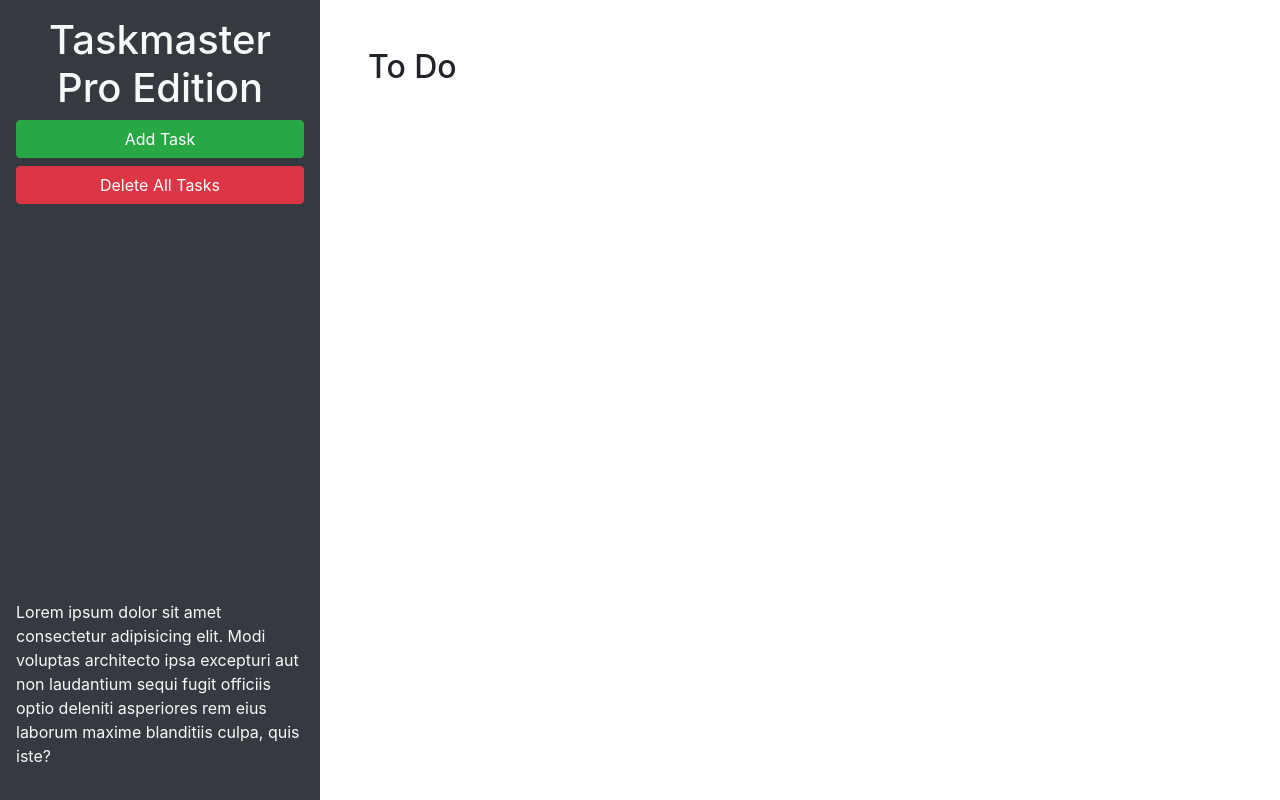
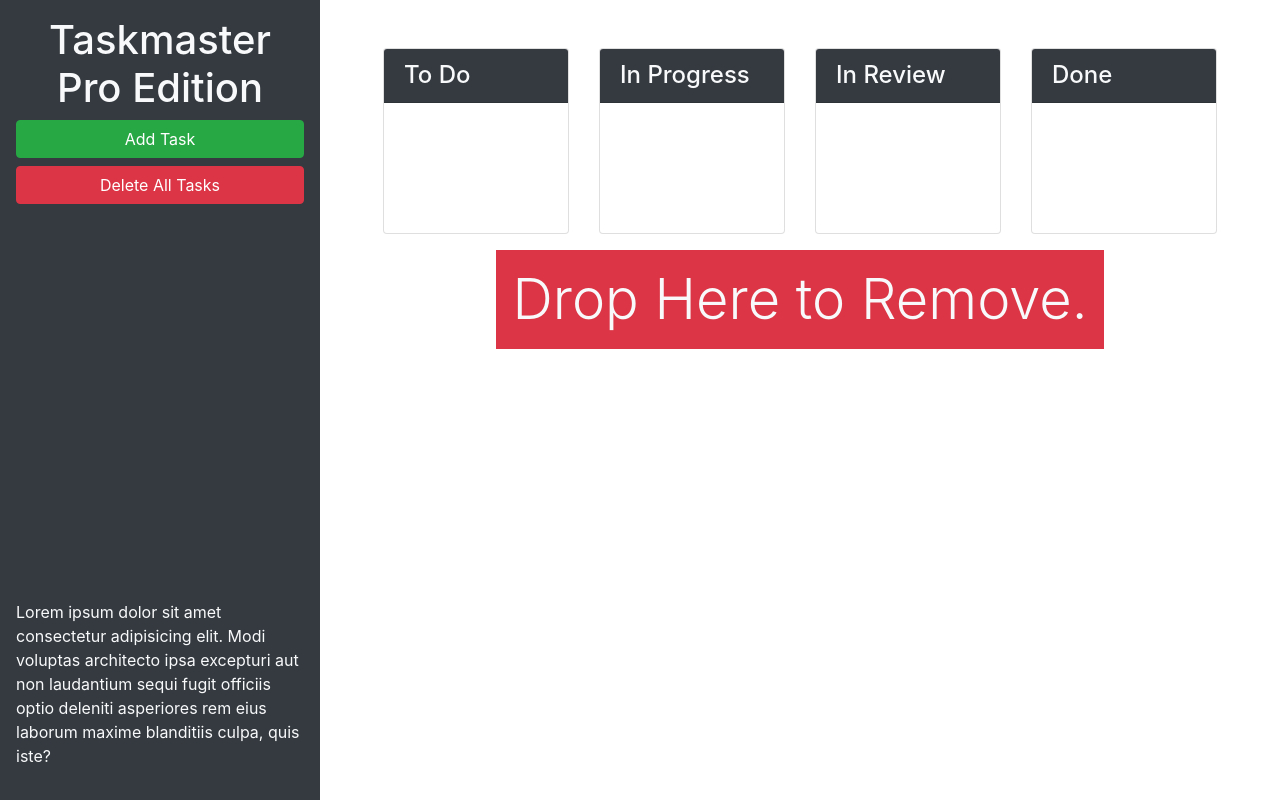
Before and after one commit to Beetl3bard/taskmaster-pro, a plain HTML site: page index.html in a window 1280 px wide. Drawn offline with nearby package versions, Linux system fonts and the light colour scheme.

Commit message:
add bootstrap functionality

```diff
--- a/index.html
+++ b/index.html
@@ -13,23 +13,63 @@
 <body>
 
   <div class="row min-vh-100 no-gutters">
-    <header class="col-12 col-lg-3 bg-dark text-light d-flex flex-column p-4 p-lg-3">
+    <header class="col-12 col-lg-3 bg-dark text-light sticky-top d-flex flex-column p-4 p-lg-3">
       <h1 class="text-center">Taskmaster Pro Edition</h1>
       <button id="create-task" class="btn btn-block btn-success" data-toggle="modal" data-target="#task-form-modal">Add
         Task</button>
       <button id="remove-tasks" class="btn btn-block btn-danger">Delete All Tasks</button>
-      <p class="mt-auto">Lorem ipsum dolor sit amet consectetur adipisicing elit. Modi voluptas architecto ipsa
-        excepturi aut non
-        laudantium sequi fugit officiis optio deleniti asperiores rem eius laborum maxime blanditiis culpa, quis iste?
+      <p class="mt-auto d-none d-lg-block">Lorem ipsum dolor sit amet consectetur adipisicing elit. Modi voluptas architecto ipsa
+        excepturi aut non laudantium sequi fugit officiis optio deleniti asperiores rem eius laborum maxime blanditiis culpa, quis iste?
       </p>
     </header>
-    <main class="col-12 col-lg-9">
-      <div class="m-5">
-        <h2>To Do</h2>
-        <ul id="list-toDo" class="list-group"> </ul>
+    <main class="col-12 col-lg-9 d-flex flex-column">
+      <div class="m-5 row justify-content-around">
+        <!--todostart-->
+        <div class="col-12 col-md-6 col-xl-3 mb-3">
+          <div class="card">
+          <h4 class="card-header bg-dark text-light" >To Do</h4>
+          <ul id="list-toDo" class="list-group list-group-flush">
+
+          </ul>
+        </div>
       </div>
-    </main>
-  </div>
+        <!--todoend-->
+        <!--in progress start-->
+        <div class="col-12 col-md-6 col-xl-3 mb-3">
+          <div class="card">
+            <h4 class="card-header bg-dark text-light">In Progress</h4>
+          <ul id="list-inProgress" class="list-group list-group-flush">
+
+          </ul>
+        </div>
+      </div>
+        <!--in progress end-->
+        <!--in review start-->
+        <div class="col-12 col-md-6 col-xl-3 mb-3">
+          <div class="card">
+            <h4 class="card-header bg-dark text-light">In Review</h4>
+            <ul id="list-inReview" class="list-group list-group-flush">
+
+            </ul>
+          </div>
+        </div>
+        <!--inreview end-->
+        <!--donestart-->
+        <div class="col-12 col-md-6 col-xl-3 mb-3">
+          <div class="card">
+            <h4 class="card-header bg-dark text-light">Done</h4>
+            <ul id="list-done" class="list-group list-group-flush">
+
+            </ul>
+          </div>
+        </div>
+        <div class="mt-auto" id="trash">
+          <div class="w-100 bg-danger p-3 text-center text-light display-4">
+            Drop Here to Remove.
+          </div>
+        </div>
+      </main>
+    </div>
 
   <!-- Modal -->
   <div class="modal fade" id="task-form-modal" tabindex="-1" role="dialog" aria-labelledby="task-form-modal"
@@ -46,11 +86,11 @@
           <form>
             <div class="form-group">
               <label for="modalTaskDescription">Task description</label>
-              <textarea id="modalTaskDescription" rows="3"></textarea>
+              <textarea id="modalTaskDescription" rows="3" class="form-control"></textarea>
             </div>
             <div class="form-group">
               <label for="modalDueDate">Due date</label>
-              <input type="text" id="modalDueDate" placeholder="mm/dd/yyyy" autocomplete="off" />
+              <input type="text" class="form-control" id="modalDueDate" placeholder="mm/dd/yyyy" autocomplete="off" />
             </div>
           </form>
         </div>
```
